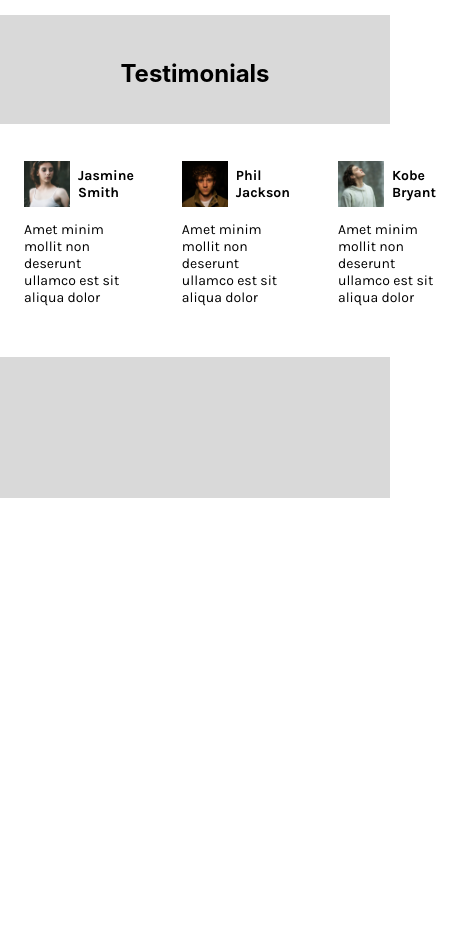
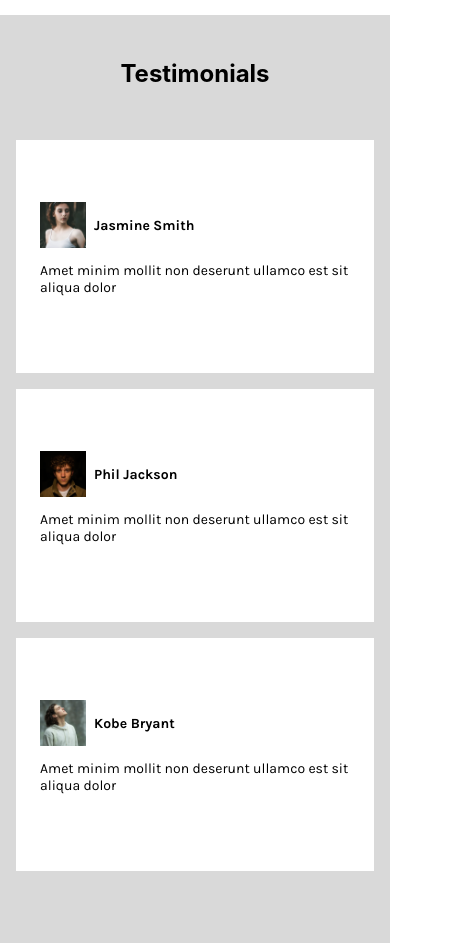
Before and after one commit to Santhoshkumar10702/frontend, a React (Create React App) app: page / in a window 390 px wide. Shown: the part 2700-3643 px from the top of the page, 460 px wide, since content can reach past the window. Before the commit the page ends 3198 px from the top, so only its background shows below. Built offline with nearby package versions, Linux system fonts and the light colour scheme; a web font is replaced by a local one.

Commit message:
add responsiveness

```diff
--- a/src/components/Main/CustomersSay/styles.css
+++ b/src/components/Main/CustomersSay/styles.css
@@ -17,11 +17,11 @@
 #testimonials .ratings {
   display: flex;
   font-display: row;
+  flex-wrap: wrap;
   align-items: center;
   justify-content: space-between;
   width: 100%;
   max-width: 960px;
-  margin-bottom: 69px;
 }
 
 #testimonials .ratings .rating {
@@ -57,3 +57,14 @@
   font-weight: 400;
   font-size: 14px;
 }
+
+@media screen and (max-width: 736px) {
+  #testimonials .ratings {
+    width: calc(100% - 32px);
+  }
+
+  #testimonials .ratings .rating {
+    width: 100%;
+    margin-top: 16px;
+  }
+}
```
